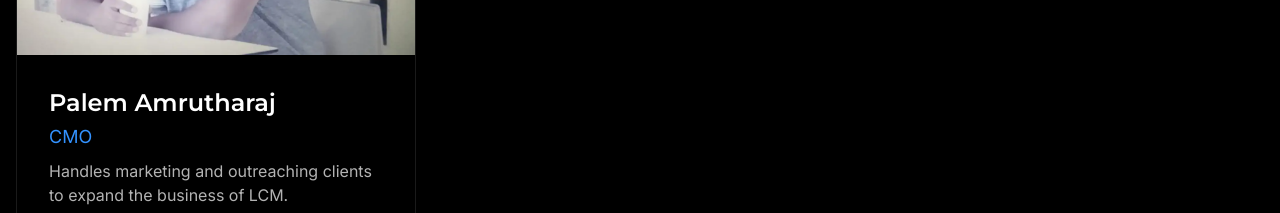
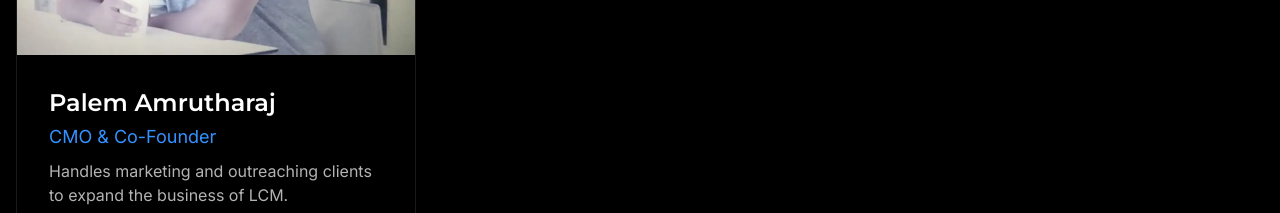
Before and after one commit to nanidurga/Loopchargingmodule, a React (Vite) app: page / in a window 1280 px wide. Shown: the part 10080-10293 px from the top of the page. Built offline with nearby package versions, Linux system fonts and the light colour scheme; no server answers.

Commit message:
modified

```diff
--- a/src/components/home/TeamSection.tsx
+++ b/src/components/home/TeamSection.tsx
@@ -90,7 +90,7 @@ const coreTeam: TeamMember[] = [
   },
   {
     name: "Palem Amrutharaj",
-    role: "CMO",
+    role: "CMO & Co-Founder",
     background: "Handles marketing and outreaching clients to expand the business of LCM.",
     image: TanImage,
     social: {
--- a/src/pages/Team.tsx
+++ b/src/pages/Team.tsx
@@ -92,7 +92,7 @@ const coreTeam: TeamMember[] = [
   },
   {
     name: "Palem Amrutharaj",
-    role: "CMO",
+    role: "CMO & Co-Founder",
     background: "Handles marketing and outreaching clients to expand the business of LCM.",
     image: TanImage,
     social: {
```
